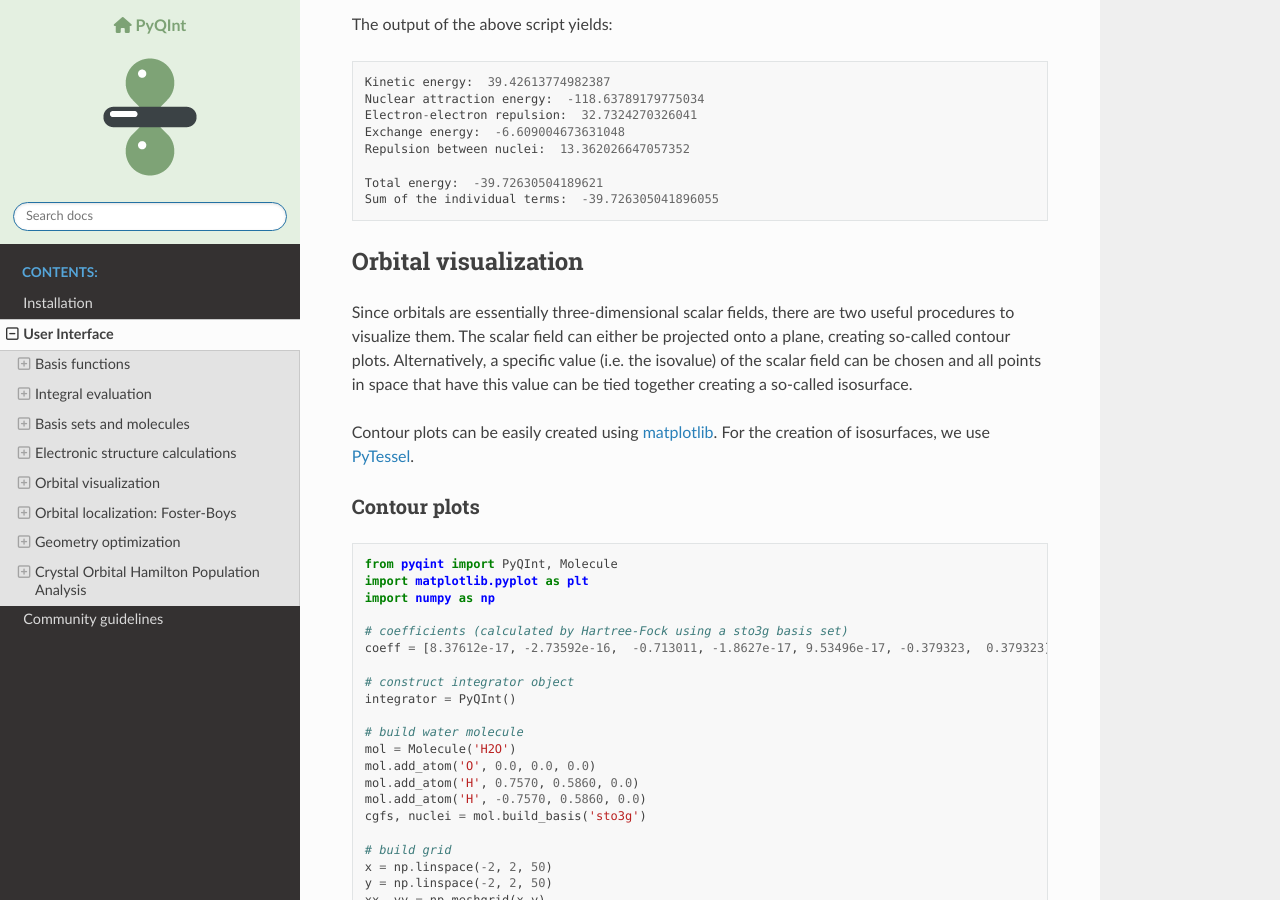
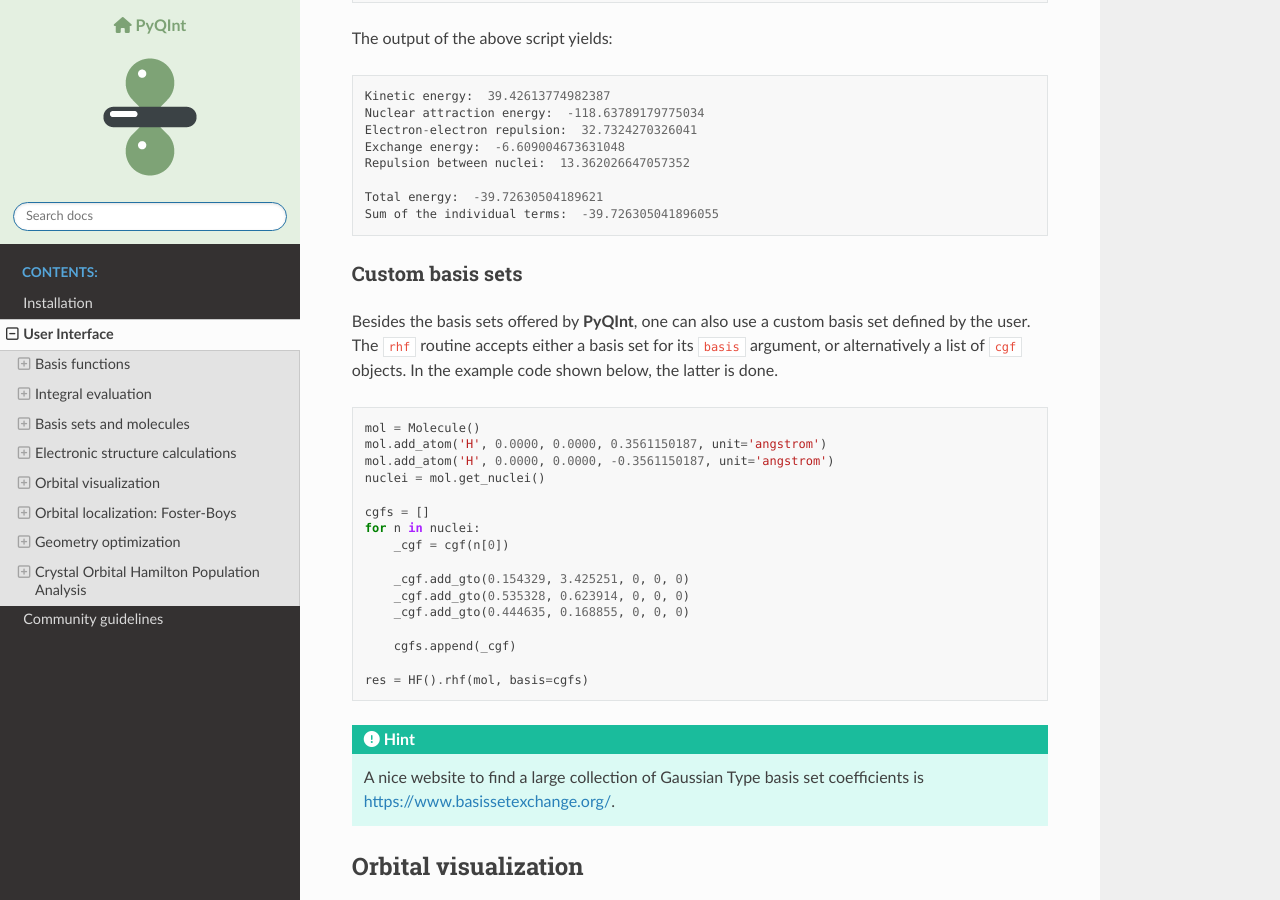
Before and after one commit to ifilot/pyqint, a Sphinx documentation site: the page built from docs/user_interface.rst, in a window 1280 px wide and 900 px high, scrolled down 14734 px. Built offline with Sphinx 7.4.7 and the Read the Docs theme 2.0.0, drawn with Linux system fonts in a browser that asks for light colours; nearby versions of some CDN libraries; some of the changed text lies outside the part shown.

Commit message:
Expanding documentation

```diff
--- a/docs/index.rst
+++ b/docs/index.rst
@@ -3,8 +3,10 @@
 
 .. image:: https://img.shields.io/github/v/tag/ifilot/pyqint?label=version
    :alt: GitHub tag (latest SemVer)
-.. image:: https://github.com/ifilot/pyqint/actions/workflows/build.yml/badge.svg
-   :target: https://github.com/ifilot/pyqint/actions/workflows/build.yml
+.. image:: https://github.com/ifilot/pyqint/actions/workflows/build_wheels.yml/badge.svg
+   :target: https://github.com/ifilot/pyqint/actions/workflows/build_wheels.yml
+.. image:: https://github.com/ifilot/pyqint/actions/workflows/build_conda.yml/badge.svg
+   :target: https://github.com/ifilot/pyqint/actions/workflows/build_conda.yml
 .. image:: https://img.shields.io/badge/License-GPLv3-blue.svg
    :target: https://www.gnu.org/licenses/gpl-3.0
 
--- a/docs/user_interface.rst
+++ b/docs/user_interface.rst
@@ -550,14 +550,13 @@ Parallel evaluation of integrals
 
 From a collection of Contracted Gaussian Functions, the complete set of overlap,
 kinetic, nuclear attraction and two-electron integrals can be quickly evaluated
-using the `build_integrals` function. Using the `npar` argument, the number of
-threads to be spawned can be set.
+using the `build_integrals_openmp` function. The function will automatically determine
+the number of available cores to allocate for this process.
 
 .. code-block:: python
 
     from pyqint import PyQInt, Molecule
     import numpy as np
-    import multiprocessing
 
     # construct integrator object
     integrator = PyQInt()
@@ -753,6 +751,38 @@ The output of the above script yields::
 
     Total energy:  -39.72630504189621
     Sum of the individual terms:  -39.726305041896055
+
+Custom basis sets
+-----------------
+
+Besides the basis sets offered by :program:`PyQInt`, one can also use a custom
+basis set defined by the user. The :code:`rhf` routine accepts either a basis set
+for its :code:`basis` argument, or alternatively a list of :code:`cgf` objects.
+In the example code shown below, the latter is done.
+
+.. code-block:: python
+
+    mol = Molecule()
+    mol.add_atom('H', 0.0000, 0.0000, 0.3561150187, unit='angstrom')
+    mol.add_atom('H', 0.0000, 0.0000, -0.3561150187, unit='angstrom')
+    nuclei = mol.get_nuclei()
+
+    cgfs = []
+    for n in nuclei:
+        _cgf = cgf(n[0])
+
+        _cgf.add_gto(0.154329, 3.425251, 0, 0, 0)
+        _cgf.add_gto(0.535328, 0.623914, 0, 0, 0)
+        _cgf.add_gto(0.444635, 0.168855, 0, 0, 0)
+
+        cgfs.append(_cgf)
+
+    res = HF().rhf(mol, basis=cgfs)
+
+.. hint::
+
+    A nice website to find a large collection of Gaussian Type basis set coefficients is
+    `https://www.basissetexchange.org/ <https://www.basissetexchange.org/>`_.
 
 Orbital visualization
 =====================
```
Also changed, not shown: other parts of docs/user_interface.rst (+1 -2 lines).
